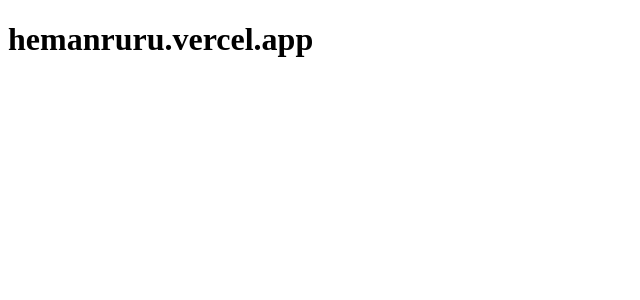
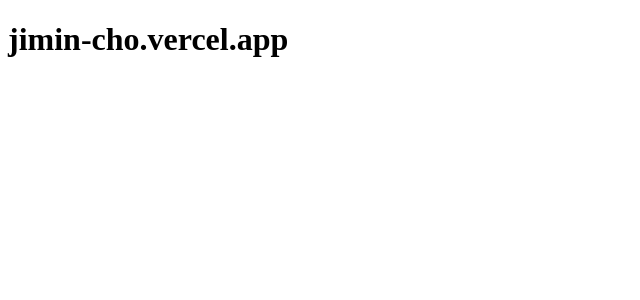
Before and after one commit to hemanruru0715/jimin.cho, a Next.js app: page / in a window 1280 px wide. Shown: the top 300 px of the page, without its empty margins (0-640 px from the left). Built offline with nearby package versions, Linux system fonts and the light colour scheme; what @coinbase/onchainkit would draw is missing.

Commit message:
설정파일 변경

```diff
--- a/app/config.ts
+++ b/app/config.ts
@@ -1,3 +1,5 @@
 // use NODE_ENV to not have to change config based on where it's deployed
+// ngrok 서버 킬때는 http://localhost:3000자리에 ngrok에서 얻은 주소로 바꿔줄것(예: https://99fe-175-115-245-58.ngrok-free.app)
+//그래야 프레임 벨리데이터에서 동작함
 export const NEXT_PUBLIC_URL =
   process.env.NODE_ENV == 'development' ? 'http://localhost:3000' : 'https://jimin-cho.vercel.app';
--- a/app/page.tsx
+++ b/app/page.tsx
@@ -16,6 +16,7 @@
   ],
   image: {
     src: `${NEXT_PUBLIC_URL}/mainImage.svg`,
+    //src: `${NEXT_PUBLIC_URL}/park-3.png`,
     //src: `${NEXT_PUBLIC_URL}/api/og/pageMain.tsx`,
     aspectRatio: '1:1',
   },
@@ -24,11 +25,11 @@
 
 
 export const metadata: Metadata = {
-  title: 'hemanruru.vercel.app',
+  title: 'jimin-cho.vercel.app',
   description: 'LFG',
-  metadataBase: new URL('https://hemanruru.vercel.app'),  // 기본 URL 설정
+  metadataBase: new URL('https://jimin-cho.vercel.app'),  // 기본 URL 설정
   openGraph: {
-    title: 'hemanruru.vercel.app',
+    title: 'jimin-cho.vercel.app',
     description: 'Check the MOXIE stats',
      images: [`${NEXT_PUBLIC_URL}/park-3.png`],
   },
@@ -40,7 +41,7 @@
 export default function Page() {
   return (
     <>
-      <h1>hemanruru.vercel.app</h1>
+      <h1>jimin-cho.vercel.app</h1>
     </>
   );
 }
```
